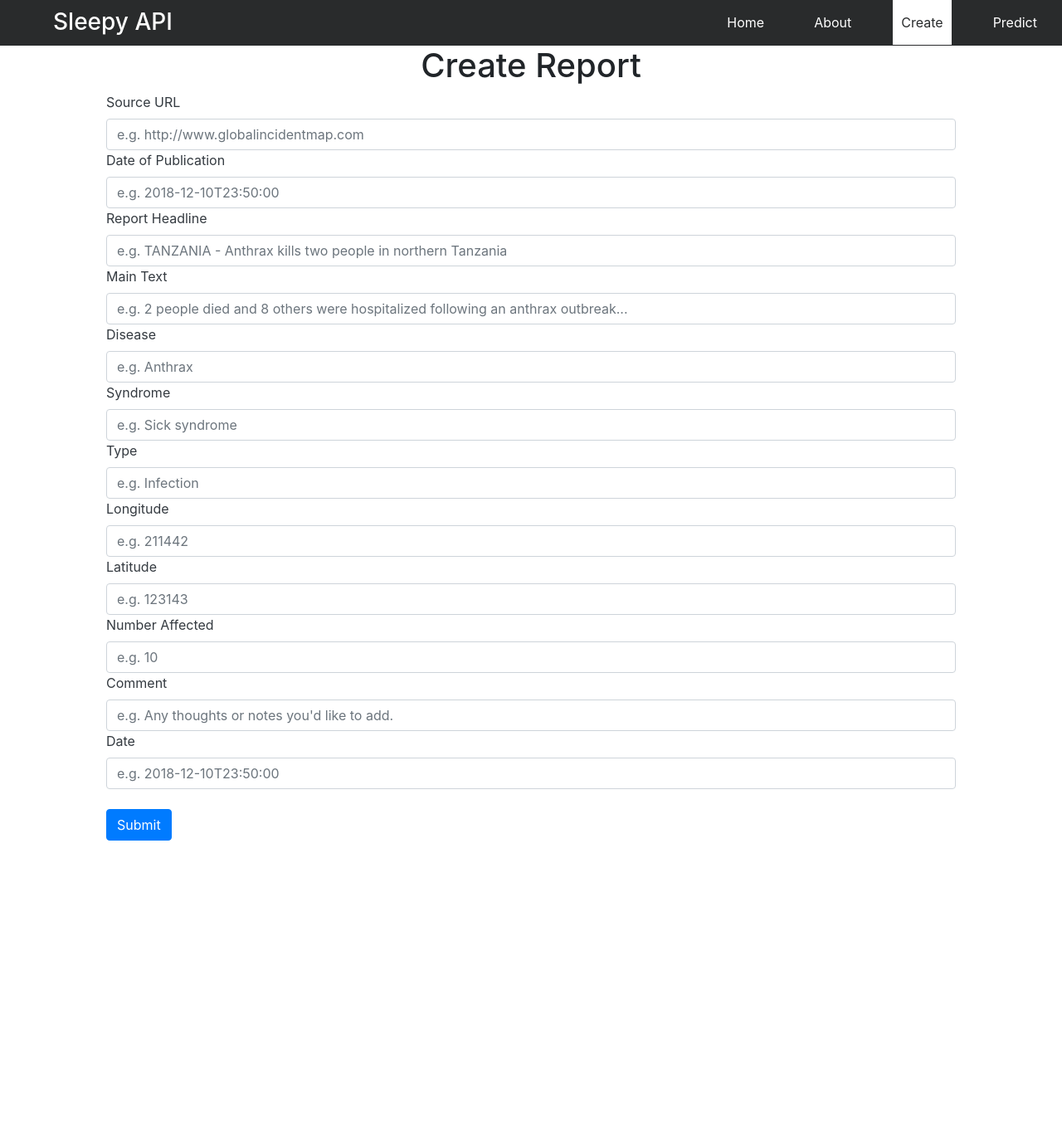
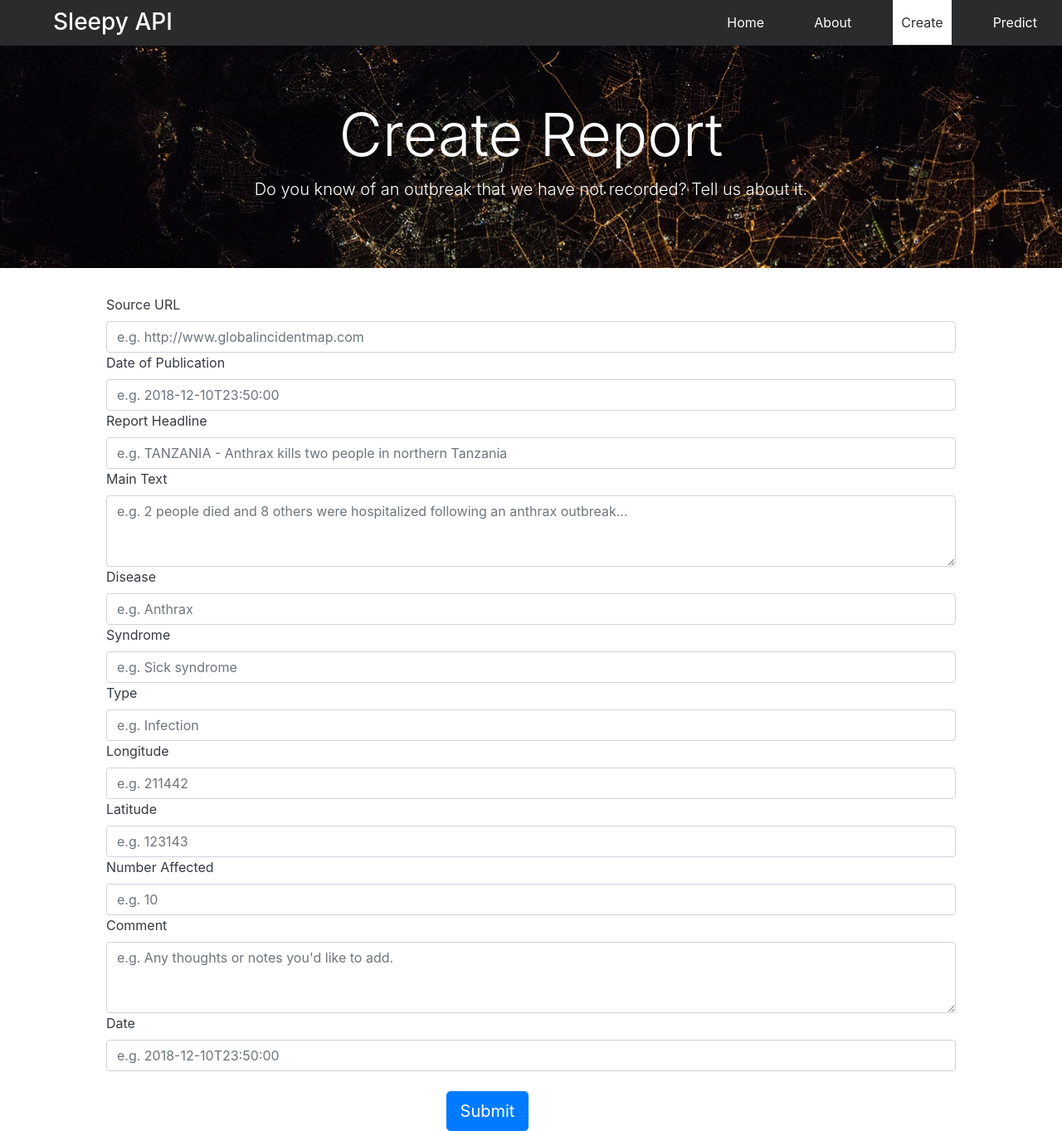
Before and after one commit to unsw-se3011/SENG3011_weneedREST, a React (Create React App) app in the folder PHASE_2/Application_SourceCode/we_need_rest/: page /create in a window 1280 px wide. Shown: the whole page at 83% size. Before the commit the page ends 1013 px from the top, so only its background shows below. Built offline with nearby package versions, Linux system fonts and the light colour scheme.

Commit message:
little things
ill deal with report page tomorrow morning goodnight

```diff
--- a/PHASE_2/Application_SourceCode/we_need_rest/src/components/about/About.css
+++ b/PHASE_2/Application_SourceCode/we_need_rest/src/components/about/About.css
@@ -31,6 +31,7 @@ img {
 
 #team {
     margin-top: 10%;
+    margin-left: 5%;
 }
 
 #card3{
--- a/PHASE_2/Application_SourceCode/we_need_rest/src/components/about/About.js
+++ b/PHASE_2/Application_SourceCode/we_need_rest/src/components/about/About.js
@@ -14,7 +14,7 @@ class About extends Component {
                 <img id="image" src={map} alt="Map"/>
                 <div id="text">
                     <h2>Our Mission </h2><h4>To spend less time <i>searching</i> and more time <i>doing.</i></h4>
-                    <br/>
+                    <br/><br/>
                     <h2>Our Values </h2>
                     <div class="container">
                         <div class="row">
@@ -47,12 +47,12 @@ class About extends Component {
                     <p>Our primary source of data comes from the the Global Incident Map. Along with Google Trends and Twitter,
                         we collate outbreak information from all over the world onto one platform. Generate report summaries
                         with graphs, heat maps and other analytics using <b>machine learning</b> and <b>natural langauge processing</b>
-                        with the click of a button</p>
+                        with the click of a button.</p>
                 </div>
             </div>
                 <div id="team">
                     <h2>Meet the Team</h2>
-
+                    <br/>
                     <div class="container">
                         <div class="row">
                             <div class="col-md-4">
--- a/PHASE_2/Application_SourceCode/we_need_rest/src/components/create/Create.js
+++ b/PHASE_2/Application_SourceCode/we_need_rest/src/components/create/Create.js
@@ -108,10 +108,14 @@ class Create extends Component {
     }
     render() {
         return (
+            <div>
+                <div id="banner" class="jumbotron jumbotron-fluid">
+                    <div class="container">
+                        <h1 id="big-name" class="display-3">Create Report</h1>
+                        <p class="lead text-center text-white">Do you know of an outbreak that we have not recorded? Tell us about it.</p>
+                    </div>
+                </div>
                 <div id="body">
-                <center>
-                    <h1>Create Report</h1>
-                </center>
                     <form>
                         <div className="url">
                             <label className="text-dark">Source URL</label>
@@ -127,7 +131,7 @@ class Create extends Component {
                         </div>
                         <div className="main_text">
                             <label className="text-dark">Main Text</label>
-                        <input id = "idmainText" onChange={this.updateMainText} type="text" className="form-control" placeholder="e.g. 2 people died and 8 others were hospitalized following an anthrax outbreak..." />
+                            <textarea class="form-control" id="idmainText" onChange={this.updateMainText} type="text" rows="3" placeholder="e.g. 2 people died and 8 others were hospitalized following an anthrax outbreak..."></textarea>
                         </div>
                         <div className="disease">
                             <label className="text-dark">Disease</label>
@@ -155,18 +159,19 @@ class Create extends Component {
                         </div>
                         <div className="comment">
                             <label className="text-dark">Comment</label>
-                        <input id = "idComm" onChange={this.updateComment} type="text" className="form-control" placeholder="e.g. Any thoughts or notes you'd like to add." />
+                            <textarea class="form-control" id="idComm" onChange={this.updateComment} type="text" rows="3" placeholder="e.g. Any thoughts or notes you'd like to add."></textarea>
                         </div>
                         <div className="date">
                             <label className="text-dark">Date</label>
                             <input id = "idDate" onChange={this.updateDate} type="text" className="form-control" placeholder="e.g. 2018-12-10T23:50:00" />
                         </div>
                         <br></br>
-                    <button type="submit" class="btn btn-primary">Submit</button>
+                        <button type="submit" id="submit" class="btn btn-lg btn-primary">Submit</button>
                     </form>
 
                     <div id="results">
 
+                </div>
             </div>
         </div>
         );
--- a/PHASE_2/Application_SourceCode/we_need_rest/src/components/create/create.css
+++ b/PHASE_2/Application_SourceCode/we_need_rest/src/components/create/create.css
@@ -2,3 +2,7 @@
     width: 80%;
     margin: 0 auto;
 }
+
+#submit {
+    margin-left: 40%;
+}
```
Lines whose indentation alone changed are shown as unchanged.
